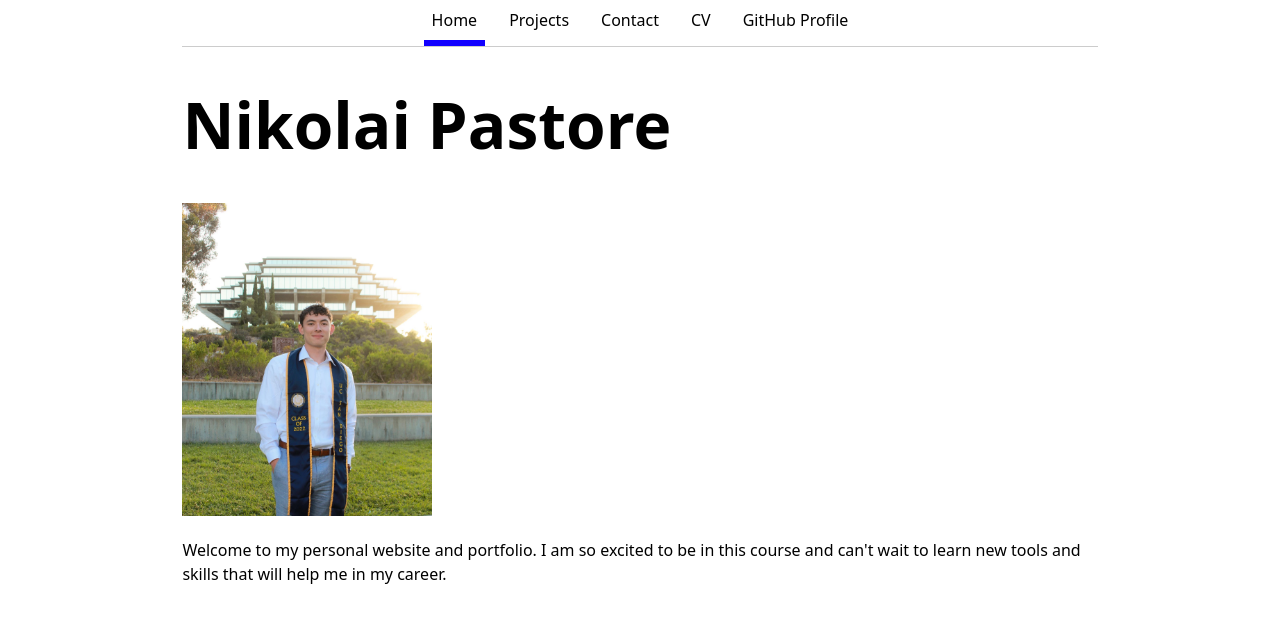
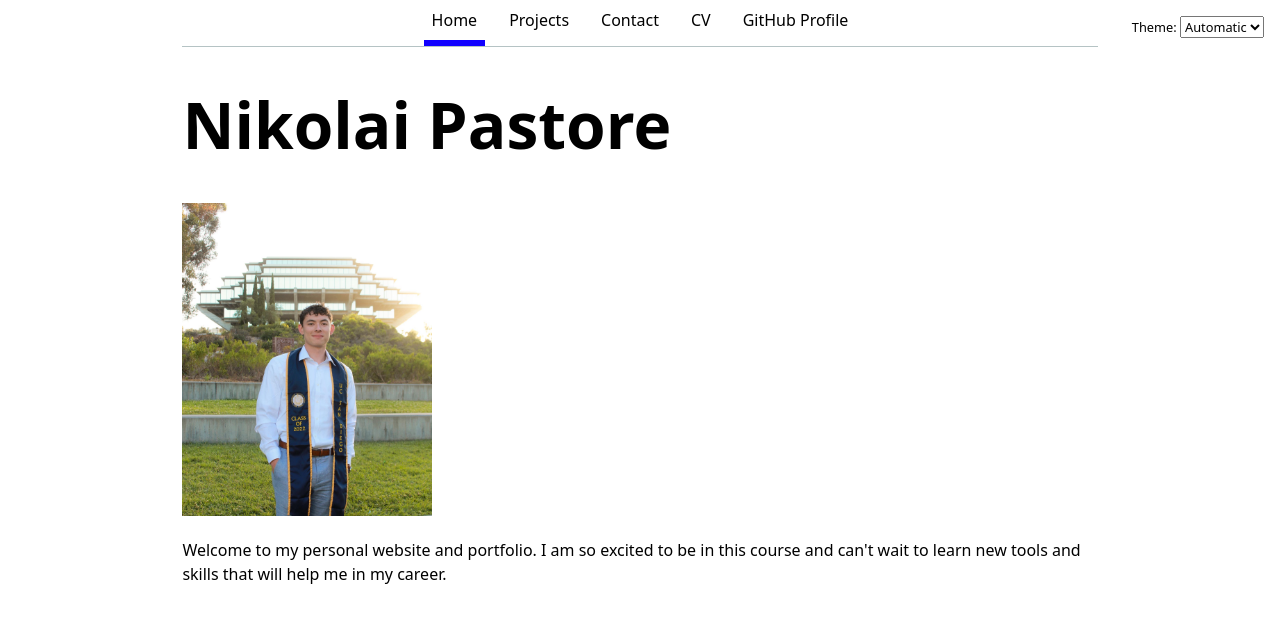
Before and after one commit to nikopastore/MainPortfolio, a plain HTML site: page index.html in a window 1280 px wide. Drawn offline with Linux system fonts and the light colour scheme.

Commit message:
added dark mode

```diff
--- a/global.js
+++ b/global.js
@@ -40,3 +40,34 @@ for (let p of pages) {
 
   nav.append(a);
 }
+
+
+document.body.insertAdjacentHTML(
+  'afterbegin',
+  `
+  <label class="color-scheme">
+    Theme:
+    <select>
+      <option value="light dark">Automatic</option>
+      <option value="light">Light</option>
+      <option value="dark">Dark</option>
+    </select>
+  </label>
+  `
+);
+
+let select = document.querySelector('.color-scheme select');
+
+function setColorScheme(scheme) {
+  document.documentElement.style.setProperty('color-scheme', scheme);
+  localStorage.colorScheme = scheme;
+  select.value = scheme;
+}
+
+select.addEventListener('input', function (event) {
+  setColorScheme(event.target.value);
+});
+
+if ('colorScheme' in localStorage) {
+  setColorScheme(localStorage.colorScheme);
+}
--- a/style.css
+++ b/style.css
@@ -8,10 +8,29 @@ body {
 :root {
     --color-accent: #1100ff;
 }
+:root {
+  color-scheme: light dark;
+}
+.color-scheme {
+  position: absolute;
+  top: 1rem;
+  right: 1rem;
+  font-size: 80%;
+  font-family: inherit;
+}
+
+.color-scheme select {
+  font: inherit;
+}
+
 
 nav {
     margin-bottom: 1em;
     border-bottom: 1px solid #ccc;
+}
+nav {
+  --border-color: oklch(50% 10% 200 / 40%);
+  border-bottom: 1px solid var(--border-color);
 }
 
 nav {
```
